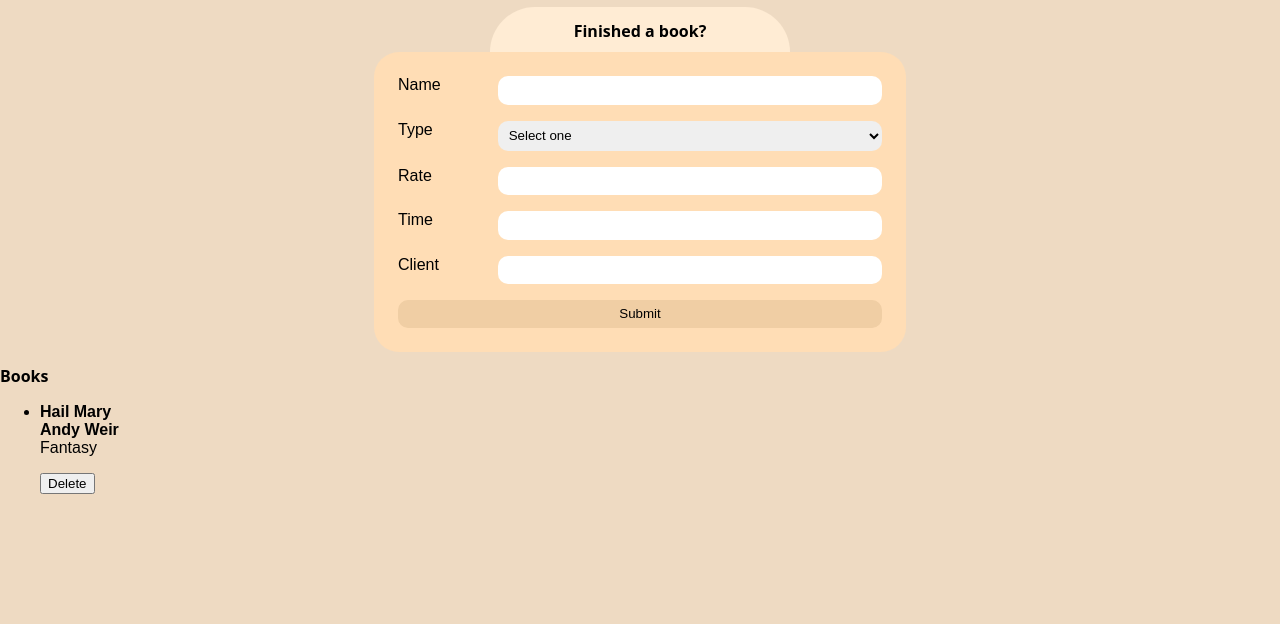
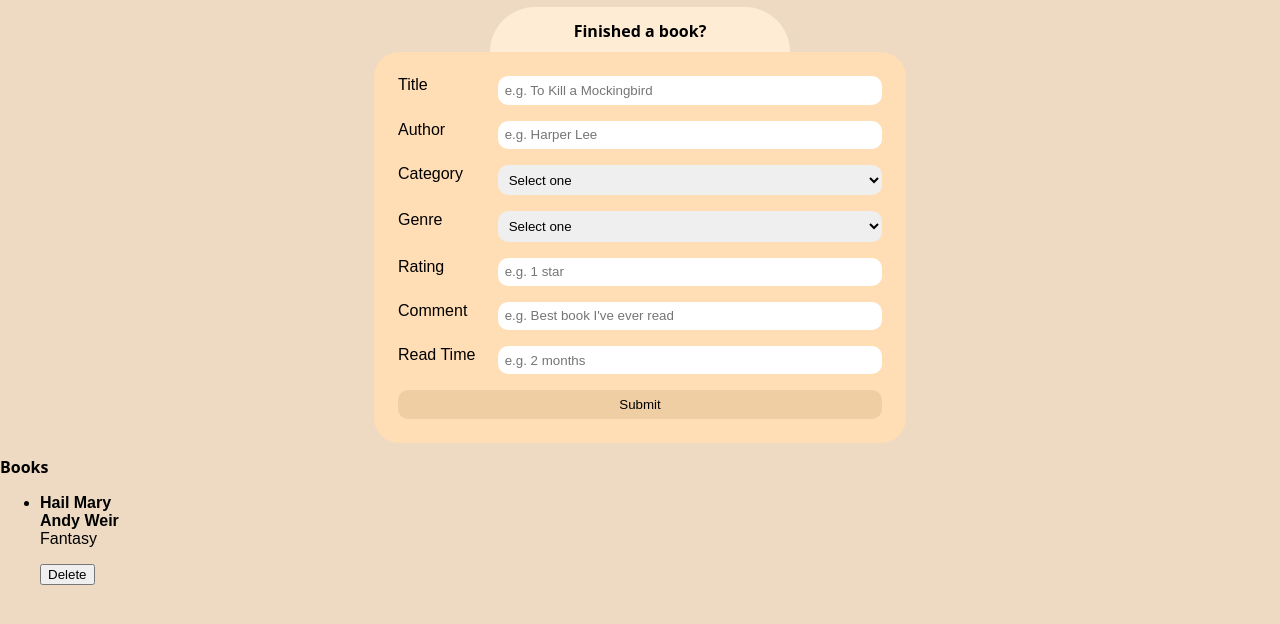
Before and after one commit to Xianater/calt2932-tracker, a website: page Public/index.html in a window 1280 px wide. Shown: the part 86-710 px from the top of the page. Drawn offline with Linux system fonts and the light colour scheme.

Commit message:
Changing form options for book specific options

```diff
--- a/Public/index.html
+++ b/Public/index.html
@@ -19,50 +19,83 @@
 
             <form id="bookform">
                 <div class="form-row">
-                    <label for="bookName">Name</label>
+                    <label for="bookTitle">Title</label>
                     <input
                         type="text"
-                        name="bookName"
-                        id="bookName"
+                        name="bookTitle"
+                        id="bookTitle"
                         required="true"
+                        placeholder="e.g. To Kill a Mockingbird"
                     >
                 </div>
+
                 <div class="form-row">
-                    <label for="bookType">Type</label>
-                    <select id="bookType" name="bookType" required="true">
+                    <label for="bookAuthor">Author</label>
+                    <input
+                        type="text"
+                        name="bookAuthor"
+                        id="bookAuthor"
+                        required="true"
+                        placeholder="e.g. Harper Lee"
+                    >
+                </div>
+
+                <div class="form-row">
+                    <label for="bookCategory">Category</label>
+                    <select id="bookCategory" name="bookCategory" required="true">
                         <option value="">Select one</option>
-                        <option value="Concept Ideation">Concept Ideation</option>
-                        <option value="Wireframing">Wireframing</option>
-                        <option value="Application Coding">Application Coding</option>
+                        <option value="Fiction">Fiction</option>
+                        <option value="Non-Fiction">Non-Fiction</option>
+                        <!-- If I want to make Genre options dependant on Category choice:
+                            - give Fiction and Non-Fiction an ID
+                            - create an event listener in JS that listens to this ID being clicked
+                            - if Fiction is clicked hide Non-fiction options
+                            - if Non-fiction is clicked hide Fiction options -->
                     </select>
                 </div>
+
                 <div class="form-row">
-                    <label for="bookRate">Rate</label>
+                    <label for="bookGenre">Genre</label>
+                    <select id="bookGenre" name="bookGenre" required="true">
+                        <option value="">Select one</option>
+                        <option value="Fiction">Fiction</option>
+                        <option value="Non-Fiction">Non-Fiction</option>
+                    </select>
+                </div>
+
+                <div class="form-row">
+                    <label for="bookRating">Rating</label>
                     <input
                         type="number"
-                        name="bookRate"
-                        id="bookRate"
+                        name="bookRating"
+                        id="bookRating"
                         required="true"
+                        placeholder="e.g. 1 star"
                     >
                 </div>
+
                 <div class="form-row">
-                    <label for="bookTime">Time</label>
+                    <label for="bookComment">Comment</label>
                     <input
                         type="number"
-                        name="bookTime"
-                        id="bookTime"
+                        name="bookComment"
+                        id="bookComment"
                         required="true"
+                        placeholder="e.g. Best book I've ever read"
                     >
                 </div>
+
                 <div class="form-row">
-                    <label for="bookClient">Client</label>
+                    <label for="bookReadTime">Read Time</label>
                     <input
                         type="text"
-                        name="bookClient"
-                        id="bookClient"
+                        name="bookReadTime"
+                        id="bookReadTime"
                         required="true"
+                        placeholder="e.g. 2 months"
                     >
                 </div>
+
                 <div class="form-row">
                     <input type="submit" id="submitButton">
                 </div>
```
